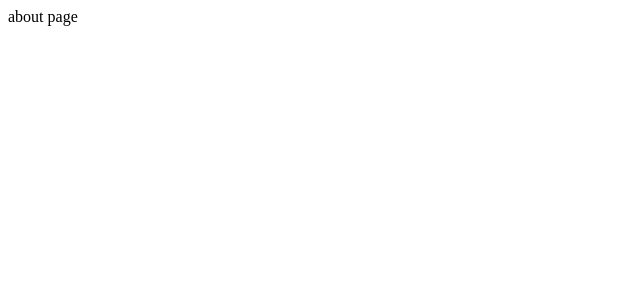
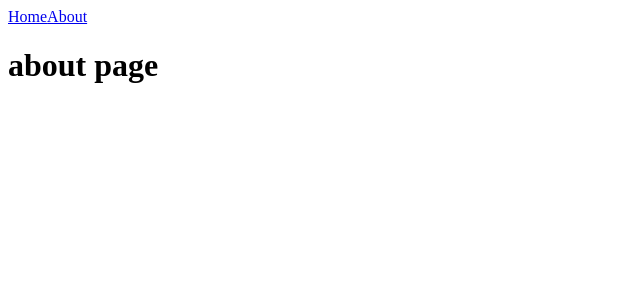
Before and after one commit to zoey-lee-korea/nextjs-intro, a Next.js app: page /about in a window 1280 px wide. Shown: the top 300 px of the page, without its empty margins (0-640 px from the left). Built offline with nearby package versions, Linux system fonts and the light colour scheme.

Commit message:
NavBar 생성 (Link 사용)

```diff
--- a/components/NavBar.js
+++ b/components/NavBar.js
@@ -1,8 +1,14 @@
+import Link from "next/link"
+
 export default function NavBar() {
     return (
         <nav>
-            <a href="/">Home</a>
-            <a href="/about">About</a>
+            <Link href='/'>
+                Home
+            </Link>
+            <Link href='/about'>
+                About
+            </Link>
         </nav>
     )
 }
--- a/pages/about.js
+++ b/pages/about.js
@@ -1,3 +1,10 @@
+import NavBar from "../components/NavBar";
+
 export default function About() {
-    return "about page"
+    return (
+        <div>
+            <NavBar/>
+            <h1>about page</h1>
+        </div>
+    )
 }
```
